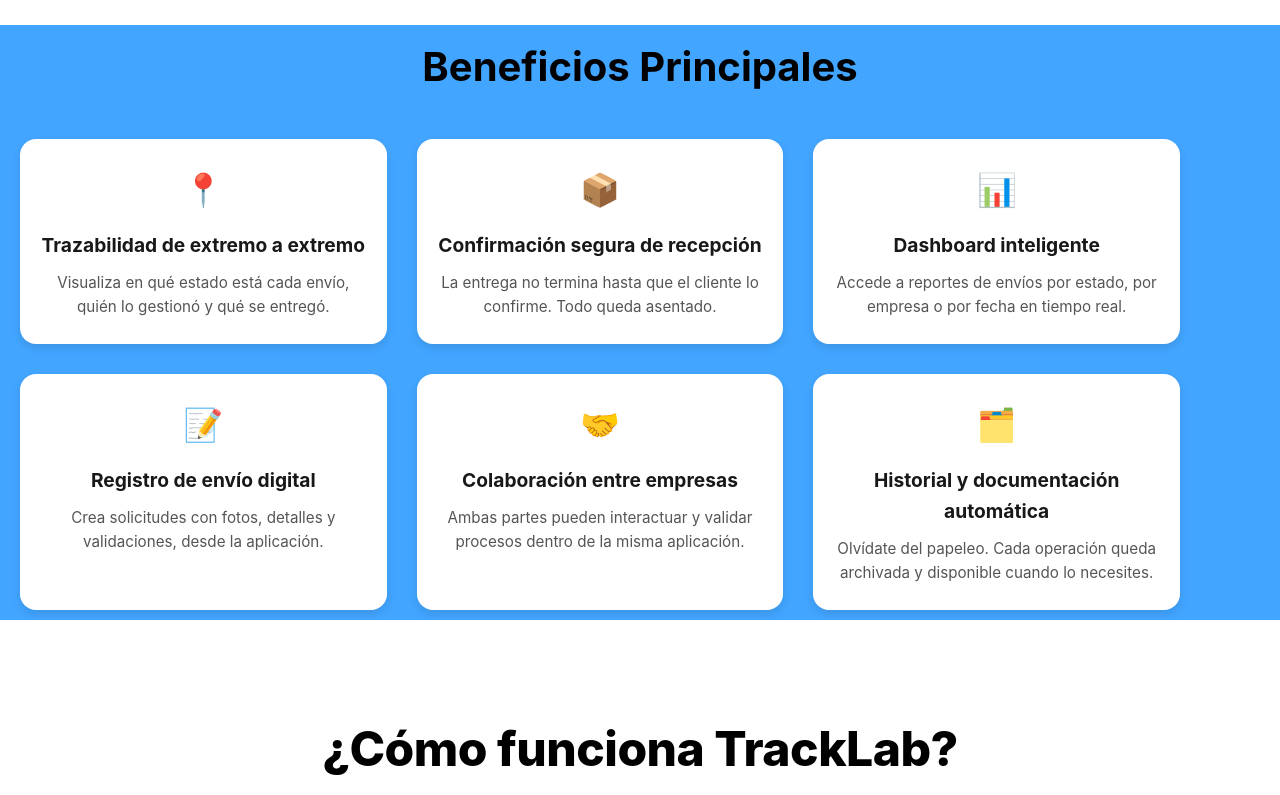
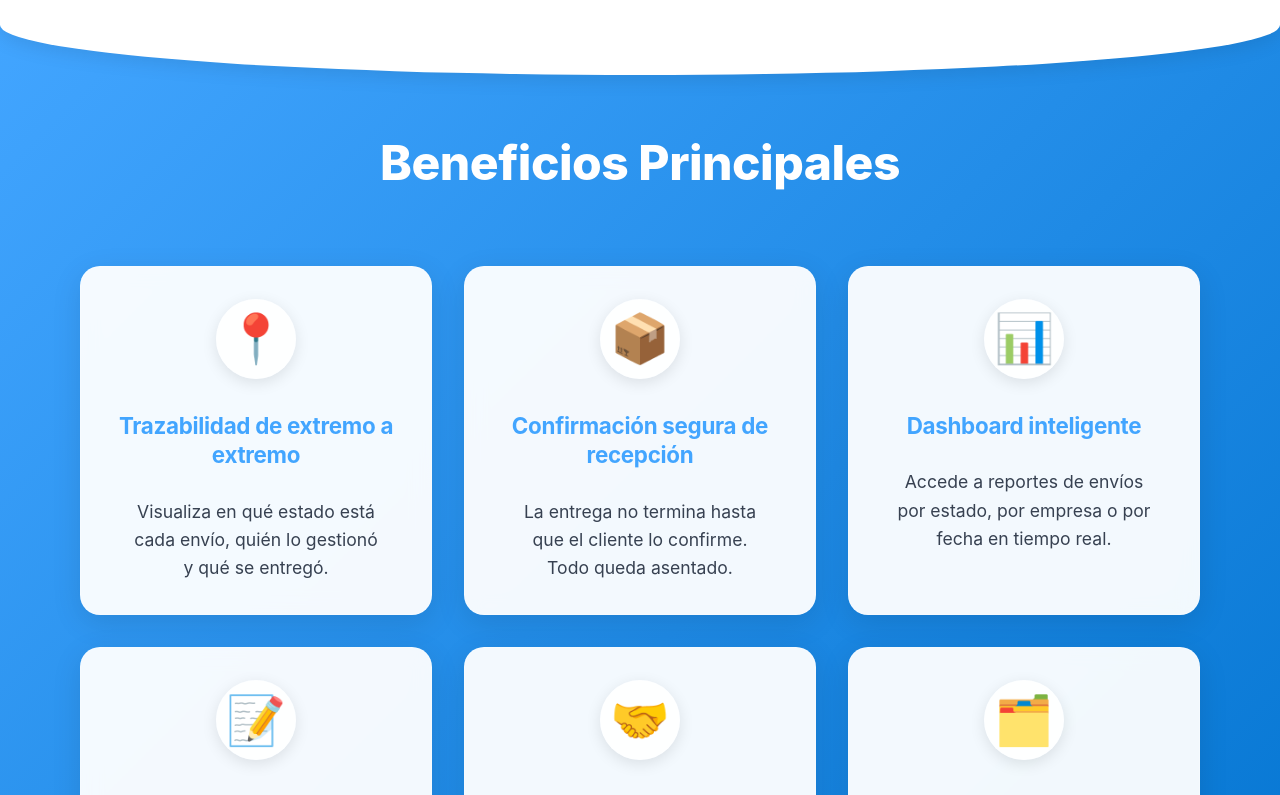
Before and after one commit to AlumWare/tracklab-landing-page, a Vue app: page / in a window 1280 px wide. Shown: the part 2460-3255 px from the top of the page. Built offline with nearby package versions, Linux system fonts and the light colour scheme.

Commit message:
feat: benefits section styles added

```diff
--- a/src/components/sections/main-benefits.vue
+++ b/src/components/sections/main-benefits.vue
@@ -1,5 +1,5 @@
 <script setup>
-
+import BenefitCard from '../share/benefit-card.vue'
 </script>
 
 <template>
@@ -7,89 +7,123 @@
     <h1>Beneficios Principales</h1>
 
     <div class="benefits-grid">
-      <div class="benefit-card">
-        <div class="benefit-icon">📍</div>
-        <div class="benefit-title">Trazabilidad de extremo a extremo</div>
-        <div class="benefit-description">Visualiza en qué estado está cada envío, quién lo gestionó y qué se entregó.</div>
-      </div>
+      <benefit-card
+        icon="📍"
+        title="Trazabilidad de extremo a extremo"
+        description="Visualiza en qué estado está cada envío, quién lo gestionó y qué se entregó."
+      />
 
-      <div class="benefit-card">
-        <div class="benefit-icon">📦</div>
-        <div class="benefit-title">Confirmación segura de recepción</div>
-        <div class="benefit-description">La entrega no termina hasta que el cliente lo confirme. Todo queda asentado.</div>
-      </div>
+      <benefit-card
+        icon="📦"
+        title="Confirmación segura de recepción"
+        description="La entrega no termina hasta que el cliente lo confirme. Todo queda asentado."
+      />
 
-      <div class="benefit-card">
-        <div class="benefit-icon">📊</div>
-        <div class="benefit-title">Dashboard inteligente</div>
-        <div class="benefit-description">Accede a reportes de envíos por estado, por empresa o por fecha en tiempo real.</div>
-      </div>
+      <benefit-card
+        icon="📊"
+        title="Dashboard inteligente"
+        description="Accede a reportes de envíos por estado, por empresa o por fecha en tiempo real."
+      />
 
-      <div class="benefit-card">
-        <div class="benefit-icon">📝</div>
-        <div class="benefit-title">Registro de envío digital</div>
-        <div class="benefit-description">Crea solicitudes con fotos, detalles y validaciones, desde la aplicación.</div>
-      </div>
+      <benefit-card
+        icon="📝"
+        title="Registro de envío digital"
+        description="Crea solicitudes con fotos, detalles y validaciones, desde la aplicación."
+      />
 
-      <div class="benefit-card">
-        <div class="benefit-icon">🤝</div>
-        <div class="benefit-title">Colaboración entre empresas</div>
-        <div class="benefit-description">Ambas partes pueden interactuar y validar procesos dentro de la misma aplicación.</div>
-      </div>
+      <benefit-card
+        icon="🤝"
+        title="Colaboración entre empresas"
+        description="Ambas partes pueden interactuar y validar procesos dentro de la misma aplicación."
+      />
 
-      <div class="benefit-card">
-        <div class="benefit-icon">🗂️</div>
-        <div class="benefit-title">Historial y documentación automática</div>
-        <div class="benefit-description">Olvídate del papeleo. Cada operación queda archivada y disponible cuando lo necesites.</div>
-      </div>
+      <benefit-card
+        icon="🗂️"
+        title="Historial y documentación automática"
+        description="Olvídate del papeleo. Cada operación queda archivada y disponible cuando lo necesites."
+      />
     </div>
   </section>
 </template>
 
 <style scoped>
 .beneficios-principales {
-  padding: 10px 0;
-  background: #42A5FF;
+  min-height: 100vh;
+  padding: 100px 2rem;
+  background-image: linear-gradient(135deg, var(--primary-blue), var(--primary-blue-dark));
+  position: relative;
+  overflow: hidden;
+  display: flex;
+  flex-direction: column;
+  align-items: center;
 }
+
+.beneficios-principales::before {
+  content: '';
+  position: absolute;
+  top: -50px;
+  left: 0;
+  width: 100%;
+  height: 100px;
+  background-color: var(--neutral-white);
+  border-radius: 0 0 50% 50%;
+  box-shadow: 0 4px 20px rgba(0, 0, 0, 0.1);
+}
+
 h1 {
   text-align: center;
-  font-weight: bold;
-  font-size: 2.5rem;
-  margin-bottom: 40px;
-  color: #000;
+  font-weight: 800;
+  font-size: 3rem;
+  margin-bottom: 2rem;
+  color: var(--neutral-white);
+  position: relative;
+  z-index: 1;
+  letter-spacing: -0.5px;
 }
+
 .benefits-grid {
-  padding: 0 20px;
-  display: grid;
-  grid-template-columns: repeat(auto-fit, minmax(280px, 1fr));
-  gap: 30px;
+  padding: 2rem;
+  display: flex;
+  flex-wrap: wrap;
+  justify-content: center;
+  gap: 2rem;
   width: 100%;
-  max-width: 1200px;
+  max-width: 1400px;
+  margin: 0 auto;
+  position: relative;
+  z-index: 1;
 }
-.benefit-card {
-  background: white;
-  padding: 25px 20px;
-  border-radius: 16px;
-  box-shadow: 0 4px 8px rgba(0, 0, 0, 0.1);
-  text-align: center;
-  transition: transform 0.3s ease, box-shadow 0.3s ease;
+
+/* Cada benefit-card ocupará un tercio del espacio menos el gap */
+:deep(.benefit-card) {
+  flex: 0 1 calc(33.333% - 2rem);
+  min-width: 300px;
 }
-.benefit-card:hover {
-  transform: translateY(-8px);
-  box-shadow: 0 8px 16px rgba(0, 0, 0, 0.15);
+
+@media (max-width: 768px) {
+  h1 {
+    font-size: 2.5rem;
+    margin-bottom: 1.5rem;
+  }
+
+  .benefits-grid {
+    padding: 1rem;
+    gap: 1.5rem;
+  }
+
+  :deep(.benefit-card) {
+    flex: 0 1 calc(50% - 1.5rem);
+    min-width: 280px;
+  }
 }
-.benefit-icon {
-  font-size: 2rem;
-  margin-bottom: 15px;
-}
-.benefit-title {
-  color: #181818;
-  font-size: 1.2rem;
-  font-weight: bold;
-  margin-bottom: 10px;
-}
-.benefit-description {
-  font-size: 0.95rem;
-  color: #555;
+
+@media (max-width: 480px) {
+  h1 {
+    font-size: 2rem;
+  }
+
+  :deep(.benefit-card) {
+    flex: 1 1 100%;
+  }
 }
 </style>
--- /dev/null
+++ b/src/components/share/benefit-card.vue
@@ -0,0 +1,102 @@
+<script setup>
+defineProps({
+  icon: {
+    type: String,
+    required: true
+  },
+  title: {
+    type: String,
+    required: true
+  },
+  description: {
+    type: String,
+    required: true
+  }
+})
+</script>
+
+<template>
+  <div class="benefit-card">
+    <div class="benefit-icon">{{ icon }}</div>
+    <div class="benefit-title">{{ title }}</div>
+    <div class="benefit-description">{{ description }}</div>
+  </div>
+</template>
+
+<style scoped>
+.benefit-card {
+  background: rgba(255, 255, 255, 0.95);
+  padding: 2rem;
+  border-radius: 20px;
+  box-shadow: 0 8px 30px rgba(0, 0, 0, 0.1);
+  text-align: center;
+  transition: all 0.4s ease;
+  backdrop-filter: blur(10px);
+  border: 1px solid rgba(255, 255, 255, 0.2);
+  display: flex;
+  flex-direction: column;
+  align-items: center;
+  gap: 1rem;
+}
+
+.benefit-card:hover {
+  transform: translateY(-10px);
+  box-shadow: 0 15px 35px rgba(0, 0, 0, 0.2);
+  background: rgba(255, 255, 255, 0.98);
+}
+
+.benefit-icon {
+  font-size: 3rem;
+  margin-bottom: 1rem;
+  transition: transform 0.4s ease;
+  display: flex;
+  align-items: center;
+  justify-content: center;
+  width: 80px;
+  height: 80px;
+  background: rgba(255, 255, 255, 0.9);
+  border-radius: 50%;
+  box-shadow: 0 4px 15px rgba(0, 0, 0, 0.1);
+}
+
+.benefit-card:hover .benefit-icon {
+  transform: scale(1.1) rotate(5deg);
+}
+
+.benefit-title {
+  color: var(--primary-blue);
+  font-size: 1.4rem;
+  font-weight: 700;
+  margin-bottom: 0.8rem;
+  line-height: 1.3;
+  letter-spacing: -0.3px;
+}
+
+.benefit-description {
+  font-size: 1.1rem;
+  color: var(--neutral-gray-700);
+  line-height: 1.6;
+  max-width: 90%;
+  margin: 0 auto;
+}
+
+@media (max-width: 768px) {
+  .benefit-card {
+    padding: 1.5rem;
+  }
+
+  .benefit-icon {
+    font-size: 2.5rem;
+    width: 70px;
+    height: 70px;
+  }
+
+  .benefit-title {
+    font-size: 1.2rem;
+  }
+
+  .benefit-description {
+    font-size: 1rem;
+  }
+}
+</style>
```
